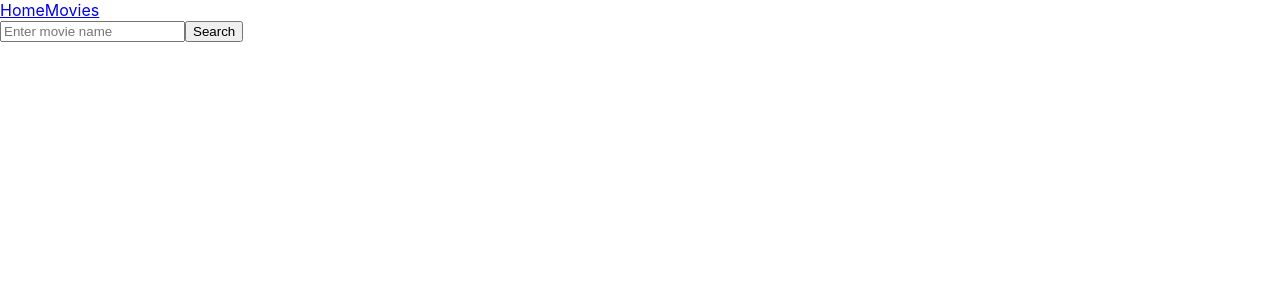
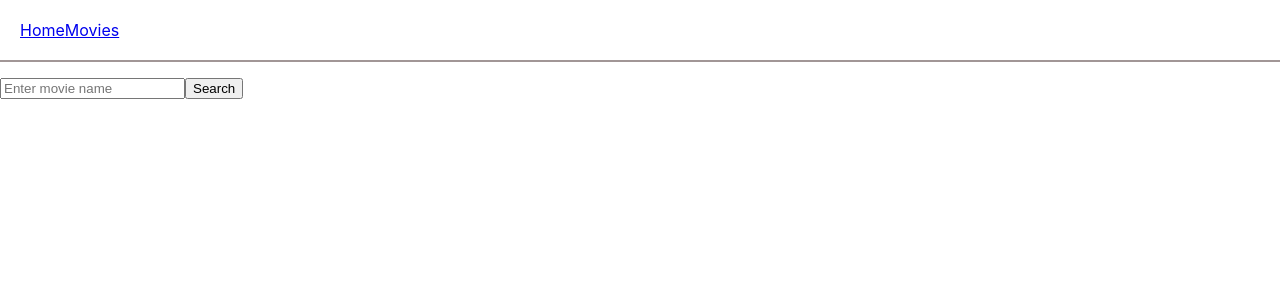
Before and after one commit to yulyaolshanska/goit-react-hw-05-movies, a React (Create React App) app: page /goit-react-hw-05-movies/movies in a window 1280 px wide. Shown: the top 300 px of the page. Built offline with nearby package versions, Linux system fonts and the light colour scheme; no server answers.

Commit message:
Styles AppBar

```diff
--- a/src/components/AppBar/AppBar.jsx
+++ b/src/components/AppBar/AppBar.jsx
@@ -1,9 +1,10 @@
 import { Navigation } from '../Navigation/Navigation';
+import styles from './AppBar.module.css';
 
 export function AppBar() {
   return (
-    <>
+    <header className={styles.appBar}>
       <Navigation />
-    </>
+    </header>
   );
 }
--- /dev/null
+++ b/src/components/AppBar/AppBar.module.css
@@ -0,0 +1,5 @@
+.appBar {
+  padding: 20px;
+  border-bottom: 2px solid #a19696;
+  margin-bottom: 15px;
+}
```
